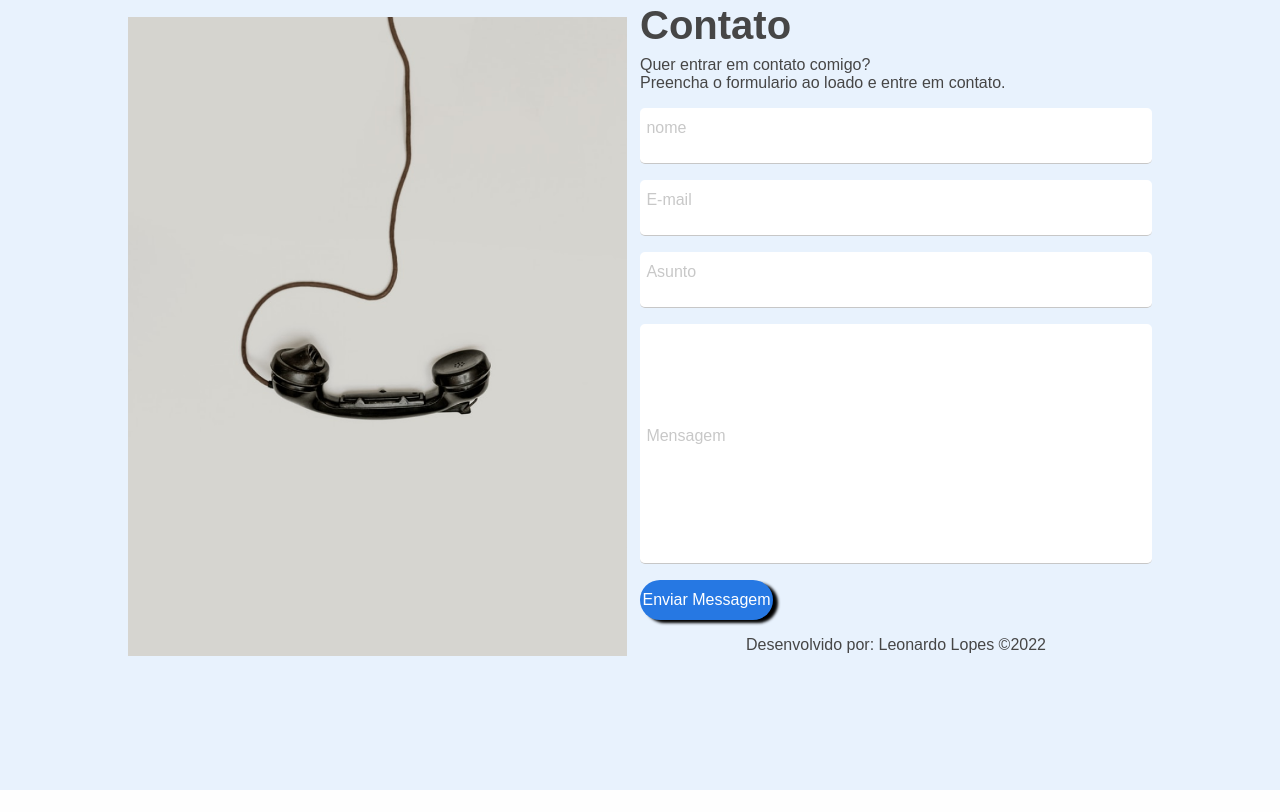
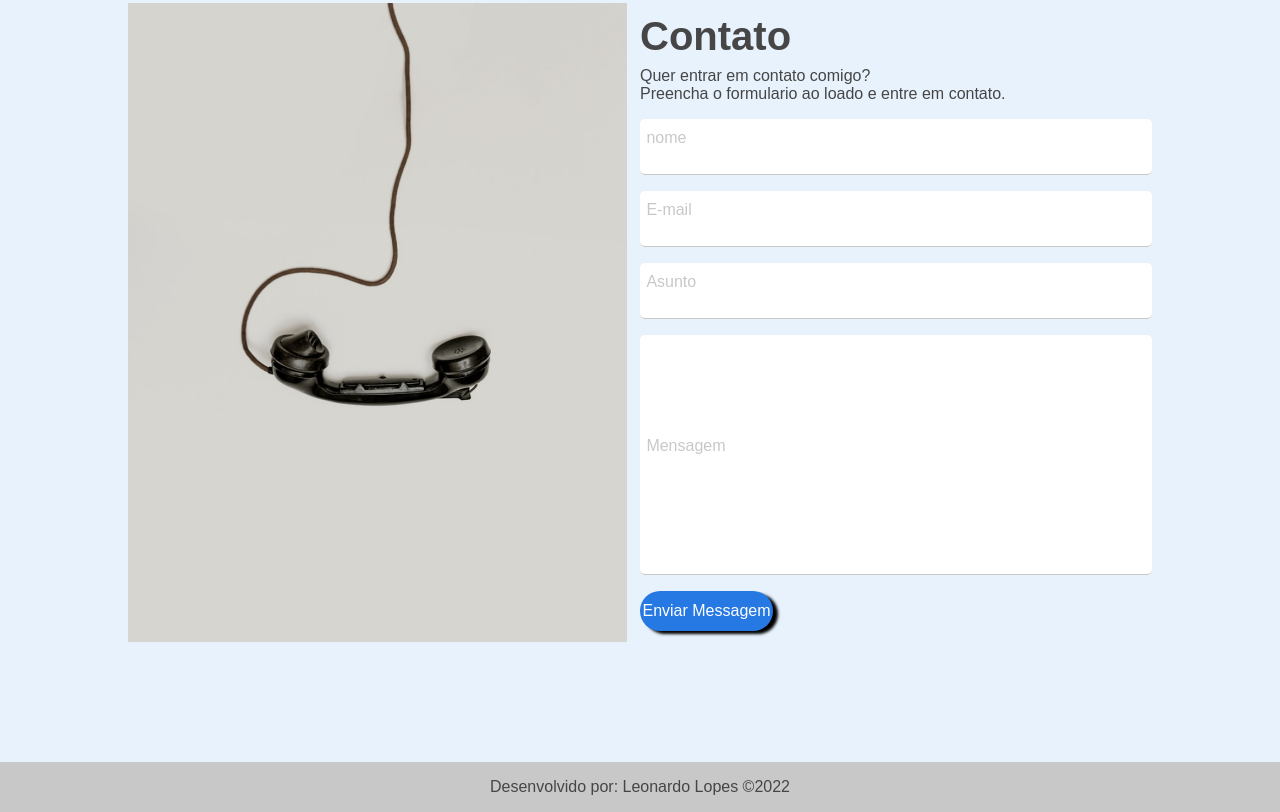
Before and after one commit to ifeslopes/challenge_frontend_portifolio, a plain HTML site: page index.html in a window 1280 px wide. Shown: the part 4272-5084 px from the top of the page. Before the commit the page ends 5062 px from the top, so only its background shows below. Drawn offline with Linux system fonts and the light colour scheme.

Commit message:
corrigindo footer

```diff
--- a/css/style.css
+++ b/css/style.css
@@ -388,6 +388,22 @@ button{
     margin: 0.5rem;
     padding: 0.5rem;
 }
+.footer-coteiner
+{
+  display: flex;
+  background-color: #C8C8C8;
+justify-content: end;
+
+}
+footer{
+    text-align: center;
+    align-items: center;
+    padding: 1rem;
+
+    width: 100%;
+
+
+}
 
 /*Media queries*/
 @media (max-width: 900px) {
--- a/index.html
+++ b/index.html
@@ -322,7 +322,7 @@
 </section>
 <!-- Fim experiencia-->
 
-<div id="contacto-container" class="contactoContainer">
+<section id="contacto-container" class="contactoContainer">
     <div class="telefonoContainer">
         <img src="images/telefono.png" alt="teléfono" class="telefonoImg" />
     </div>
@@ -361,15 +361,20 @@
     </div>
 </section>
 <!-- Fim  contato-->
+<section id="footer-coteiner" class="footer-coteiner">
 
-<footer class="footer">
-    <h6>
-        Desenvolvido por:
-        <a href="https://github.com/ifeslopes" target="blank">Leonardo Lopes</a> &copy;2022
-    </h6>
-</footer>
+
+    <footer>
+
+       <div class="footer">
+       Desenvolvido por:
+       <a href="https://github.com/ifeslopes" target="blank">Leonardo Lopes</a> &copy;2022
+       </div>
+
+    </footer>
+</section>
+</body>
 
 <a href="#header"><img src="images/up-arrow-svgrepo-com.svg" alt="seta para voltar ao topo" class="voltaTop" /></a>
 <script src="./js/app.js" type="module"></script>
-</body>
 </html>
```
